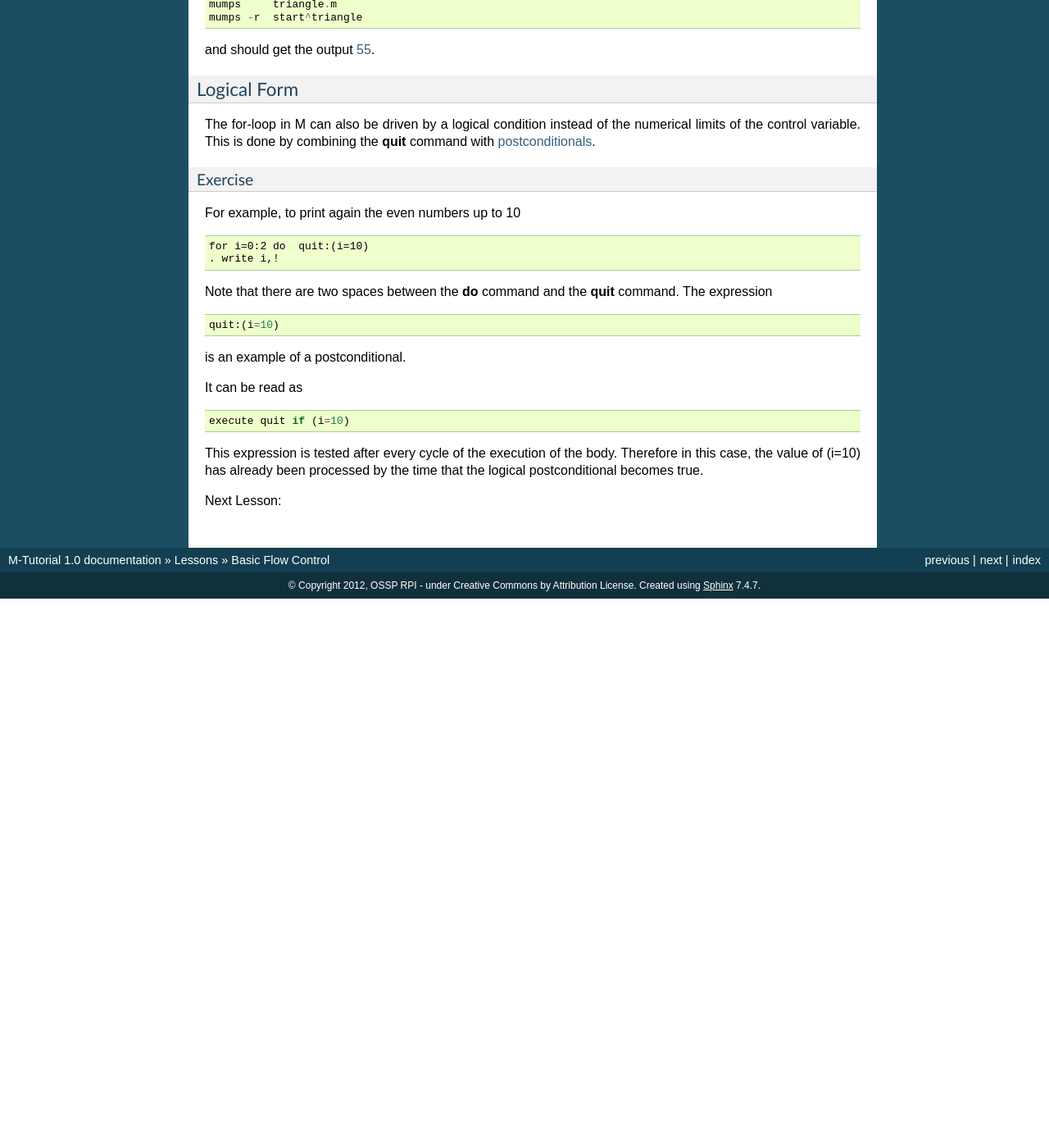
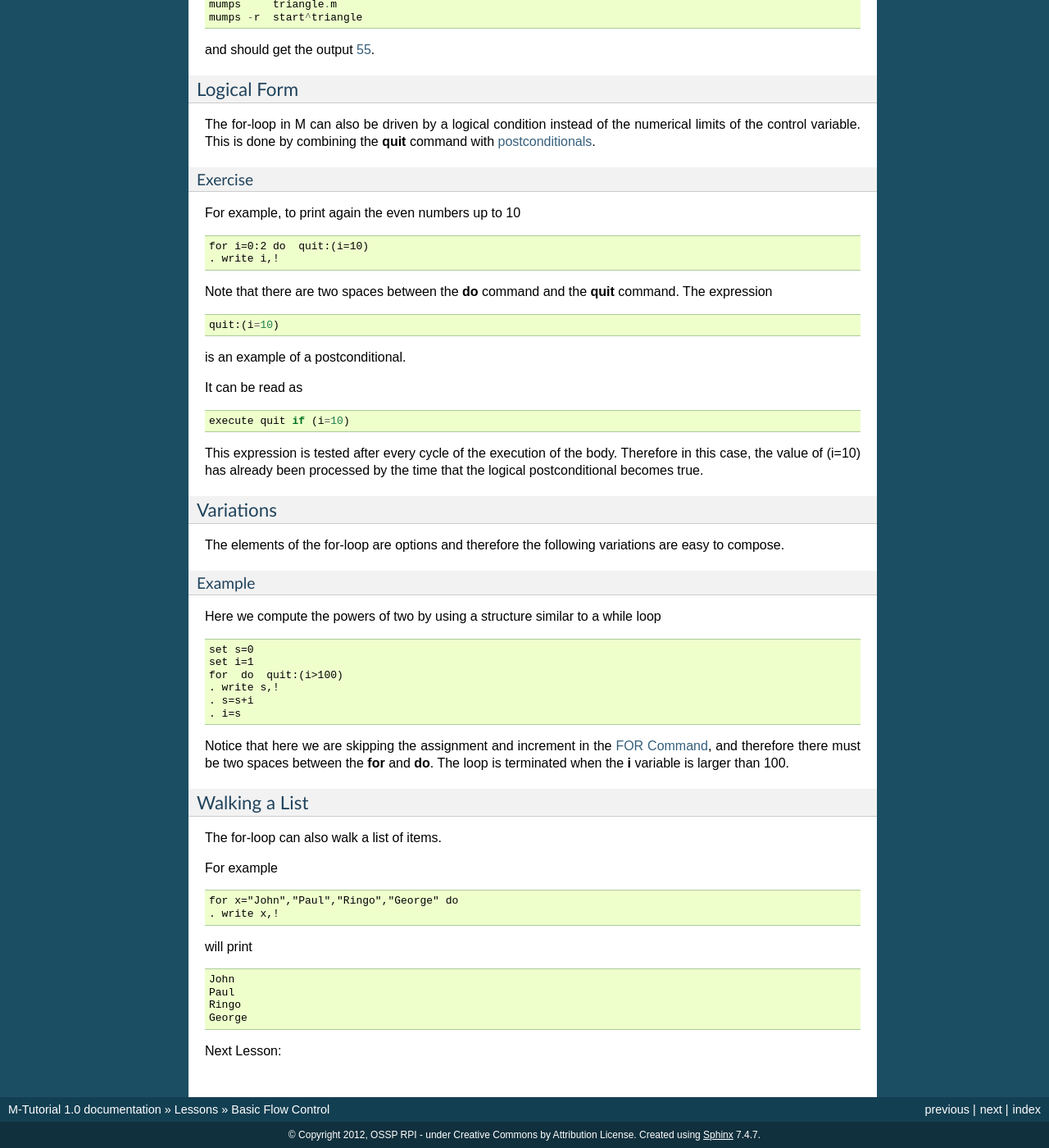
Before and after one commit to luisibanez/M-Tutorial, a Sphinx documentation site: the page built from source/BasicFlowControl_Lesson.rst, in a window 1280 px wide and 1400 px high, scrolled down 1498 px. Shown: the whole window at 82% size. Built offline with Sphinx 7.4.7, drawn with Linux system fonts in a browser that asks for light colours; before the commit the page ends 2228 px from its top, so only the background shows below that; some of the changed text lies outside the part shown.

Commit message:
Added more examples of for-loop uses.
Included a simil to while loop and the walking of a list of items.

```diff
--- a/source/BasicFlowControl_Lesson.rst
+++ b/source/BasicFlowControl_Lesson.rst
@@ -137,4 +137,52 @@ time that the logical postconditional becomes true.
 
 .. _postconditionals: http://tinco.pair.com/bhaskar/gtm/doc/books/pg/UNIX_manual/ch05s07.html#Postconditionals
 
+
+Variations
+==========
+
+The elements of the for-loop are options and therefore the following variations
+are easy to compose.
+
+Example
+*******
+
+Here we compute the powers of two by using a structure similar to a while loop
+
+::
+
+  set s=0
+  set i=1
+  for  do  quit:(i>100)
+  . write s,!
+  . s=s+i
+  . i=s
+
+Notice that here we are skipping the assignment and increment in the
+:ref:`for-command-label`, and therefore there must be two spaces between the
+**for** and **do**. The loop is terminated when the **i** variable is larger
+than 100.
+
+
+Walking a List
+==============
+
+The for-loop can also walk a list of items.
+
+For example
+
+::
+
+   for x="John","Paul","Ringo","George" do
+   . write x,!
+
+will print
+
+::
+
+    John
+    Paul
+    Ringo
+    George
+
 Next Lesson:
```
